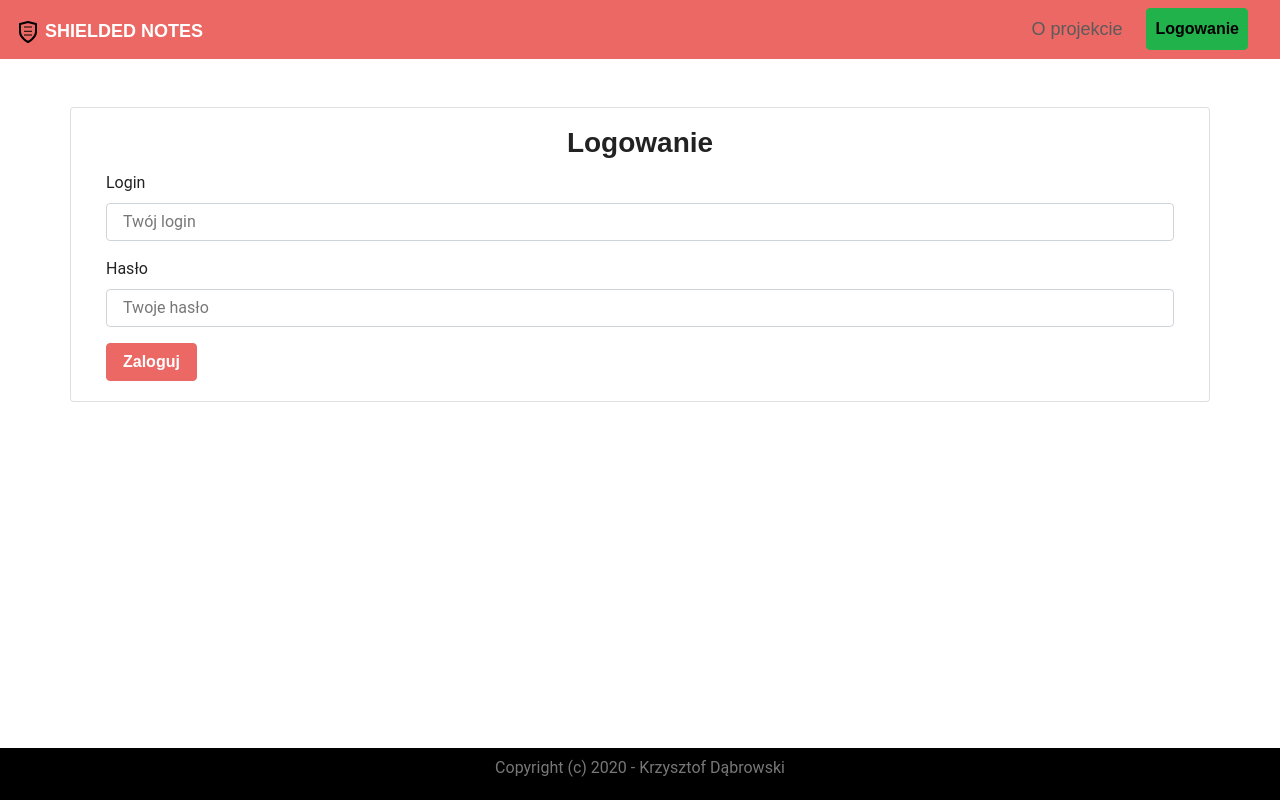
After one commit to christopher-dabrowski/shielded-notes, a Flask app: page /login in a window 1280 px wide. The commit adds this page. Run offline with Flask 2, Linux system fonts and the light colour scheme; some libraries are stand-ins or nearby versions; some web fonts are replaced.

Commit message:
Create login form

```diff
--- a/app/account_routes.py
+++ b/app/account_routes.py
@@ -1,7 +1,7 @@
 """Routes connected to users accounts"""
 
 from flask import Blueprint, render_template, flash, redirect, url_for, request, session
-from forms import RegisterForm
+from forms import RegisterForm, LoginForm
 from models import db, User
 import bcrypt
 
@@ -19,7 +19,8 @@ def register():
         email = form.email.data
         lucky_number = form.lucky_number.data
 
-        password_hash = bcrypt.hashpw(password.encode(), bcrypt.gensalt())
+        password_hash = bcrypt.hashpw(
+            password.encode(), bcrypt.gensalt()).decode()
 
         user = User(login=login, password_hash=password_hash,
                     email=email, lucky_number=lucky_number)
@@ -34,3 +35,12 @@ def register():
     print('Users')
     print(users)
     return render_template('register.html', form=form)
+
+
+@users.route('/login', methods=['GET', 'POST'])
+def login():
+    form = LoginForm(meta={'csrf_context': session})
+    if form.validate_on_submit():
+        return 'Super'
+
+    return render_template('login.html', form=form)
--- a/app/app.py
+++ b/app/app.py
@@ -22,10 +22,6 @@ app.register_blueprint(users)
 @app.route('/')
 def index():
     # FIXME: Remove this
-    # db.create_all()
-    # u = User(username='john', email='john@example.com')
-    # db.session.add(u)
-    # db.session.commit()
 
     # session['test'] = 'TEST!'
     # session['logged'] = True
@@ -35,5 +31,6 @@ def index():
 
 @app.route('/session')
 def get_session():
+    # TODO: Remove session route
     print(list(str(zip(session.keys(), session.values()))))
     return str(list(zip(session.keys(), session.values())))
--- a/app/forms.py
+++ b/app/forms.py
@@ -69,3 +69,9 @@ class RegisterForm(BaseForm):
     lucky_number = IntegerField('Lucky number', validators=[
         DataRequired('Brak szczęśliwej liczby :(')
     ])
+
+
+class LoginForm(BaseForm):
+    # TODO: Login validation
+    login = StringField('login', validators=[])
+    password = StringField('password', validators=[])
--- a/app/models.py
+++ b/app/models.py
@@ -17,7 +17,8 @@ class User(db.Model):
 
 
 def fill_db_with_values():
-    password_hash = bcrypt.hashpw('Pa$$word'.encode(), bcrypt.gensalt())
+    password_hash = bcrypt.hashpw(
+        'Pa$$word'.encode(), bcrypt.gensalt()).decode()
 
     sample_user = User(login='Tomasz', password_hash=password_hash,
                        email='tomasz@pw.edu.pl', lucky_number=17)
--- a/app/templates/base.html
+++ b/app/templates/base.html
@@ -58,7 +58,7 @@
           </li>
           {% else %}
           <li class="nav-item mr-3">
-            <a class="nav-link btn btn-success disabled" href="#">Logowanie</a>
+            <a class="nav-link btn btn-success" href={{url_for('account.login')}}>Logowanie</a>
           </li>
           {% endif %}
 
--- /dev/null
+++ b/app/templates/login.html
@@ -0,0 +1,40 @@
+{% extends "base.html" %}
+
+{% block css_links %}
+{% endblock %}
+
+{% block main %}
+<section class="container card mt-sm-5 mt-2">
+  <div class="card-body">
+    <h3 class="card-title text-center">Logowanie</h3>
+
+    <form method="POST" action="/register">
+      <!-- TODO: Display entropy -->
+      {{ form.csrf_token }}
+      <div class="form-group">
+        <label for="login">Login</label>
+        <input { type="text" value="{{form.login.data if form.login.data}}"
+          class="form-control {{'is-invalid' if form.login.errors}}" name="login" placeholder="Twój login">
+        {% for error in form.login.errors %}
+        <p class="invalid-feedback">{{ error }}</p>
+        {% endfor %}
+      </div>
+
+      <div class="form-group">
+        <label for="password">Hasło</label>
+        <input type="password" value="{{form.password.data if form.password.data}}"
+          class="form-control {{'is-invalid' if form.password.errors}}" type="password" class="form-control"
+          name="password" placeholder="Twoje hasło">
+        {% for error in form.password.errors %}
+        <p class="invalid-feedback">{{ error }}</p>
+        {% endfor %}
+      </div>
+
+      <button type="submit" class="btn btn-primary center">Zaloguj</button>
+    </form>
+  </div>
+</section>
+{% endblock %}
+
+{% block js %}
+{% endblock %}
```
